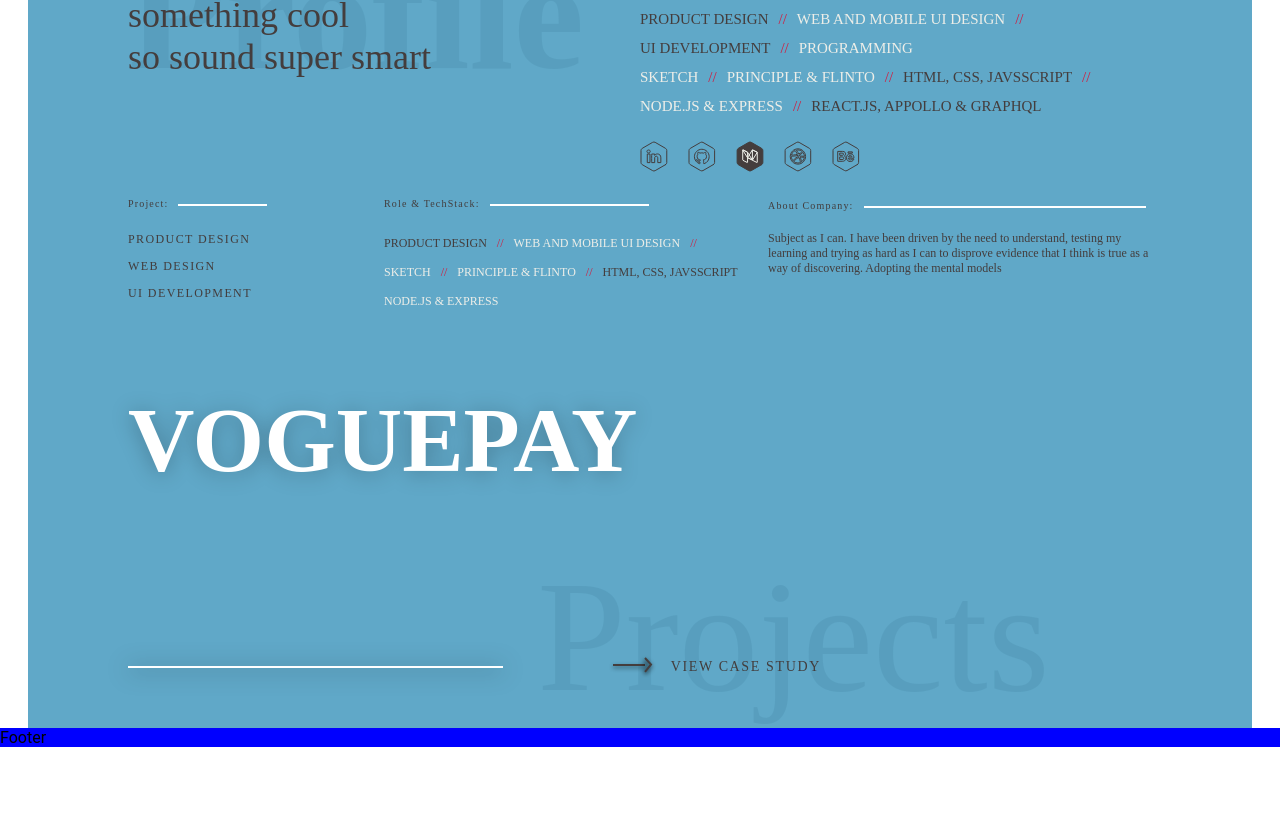
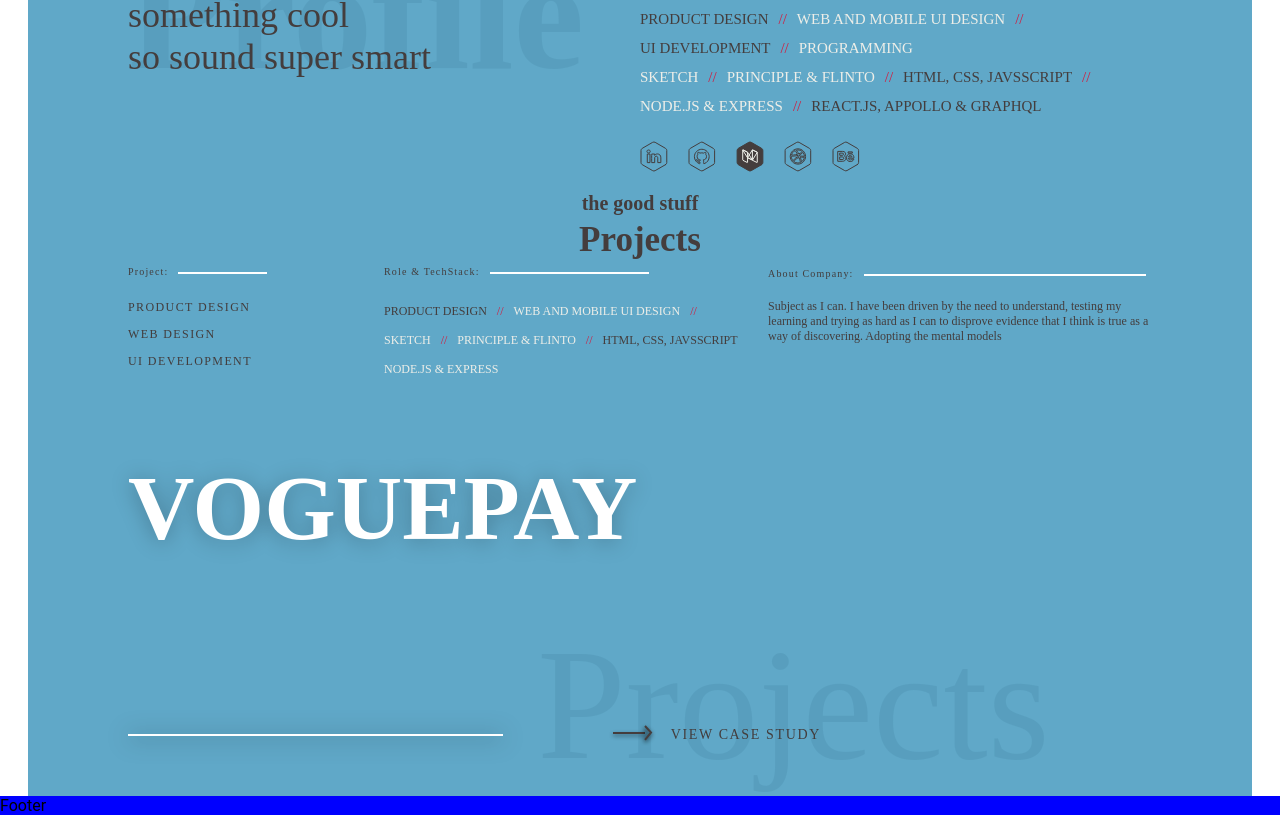
Before and after one commit to gideonflash/portfolio, a React (Create React App) app: page / in a window 1280 px wide. Shown: the part 859-1674 px from the top of the page. Before the commit the page ends 1606 px from the top, so only its background shows below. Built offline with nearby package versions, Linux system fonts and the light colour scheme; what webfontloader would draw is missing.

Commit message:
Projects

```diff
--- a/src/containers/SectionThree/index.js
+++ b/src/containers/SectionThree/index.js
@@ -175,6 +175,26 @@
   grid-template-columns: 1fr 6% 1fr;
   align-items: center;
 `;
+const SubTitle = styled.h2`
+  /* the good stuff: */
+  font-family: GochiHand-Regular;
+  font-size: 20px;
+  color: #443d3d;
+  letter-spacing: 0;
+  margin: 0;
+  text-align: center;
+`;
+
+const Header = styled.h1`
+  /* Projects: */
+  font-family: Futura-Bold;
+  font-size: 35px;
+  color: #443d3d;
+  letter-spacing: 0;
+  margin: 0;
+  margin-top: 5px;
+  text-align: center;
+`;
 
 const Img = styled.img``;
 class SectionThree extends Component {
@@ -182,6 +202,8 @@
     return (
       <Section>
         <SectionWrapper>
+          <SubTitle>the good stuff</SubTitle>
+          <Header>Projects</Header>
           <ProjectContainer>
             <div>
               <div>
```
